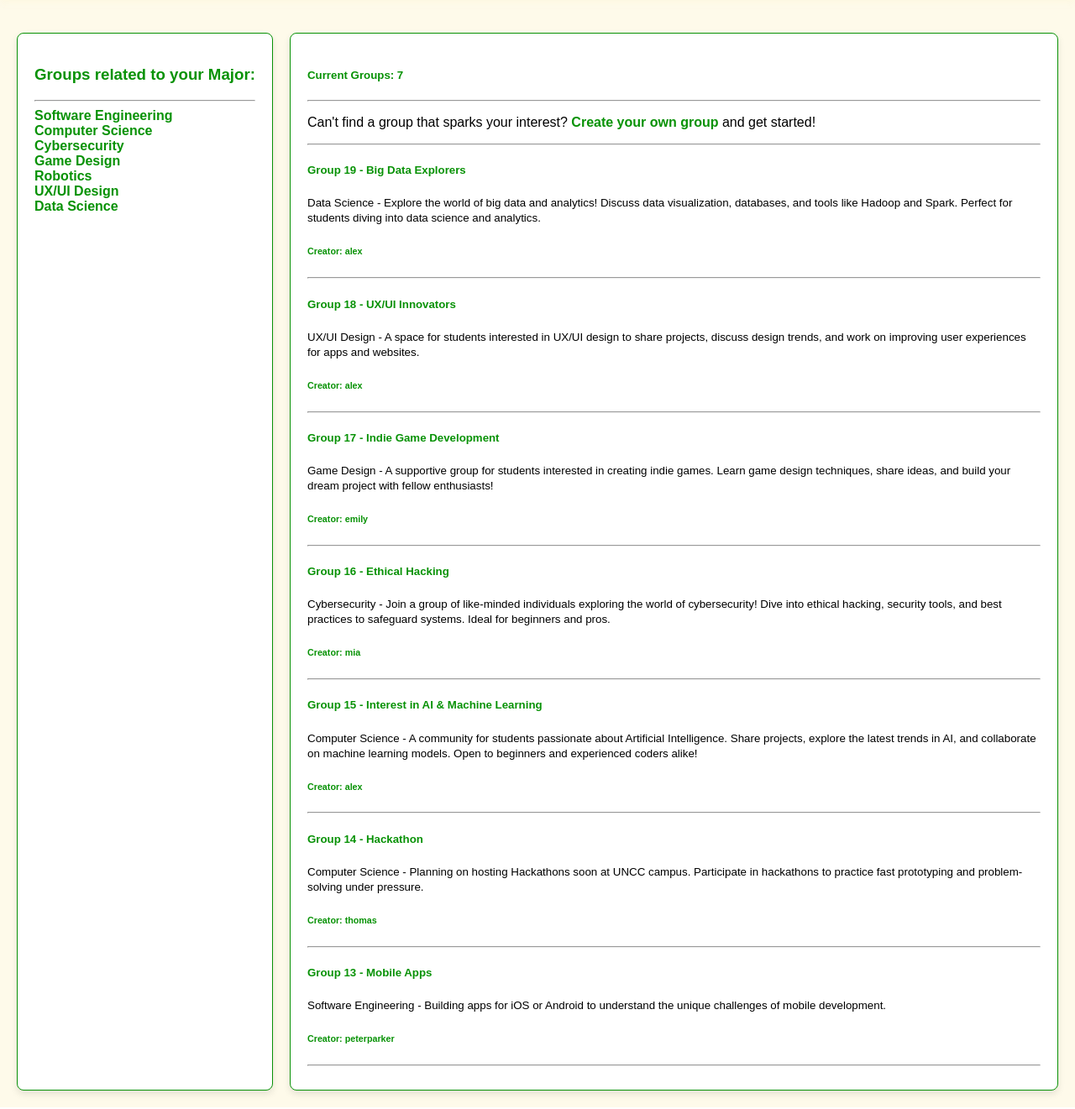
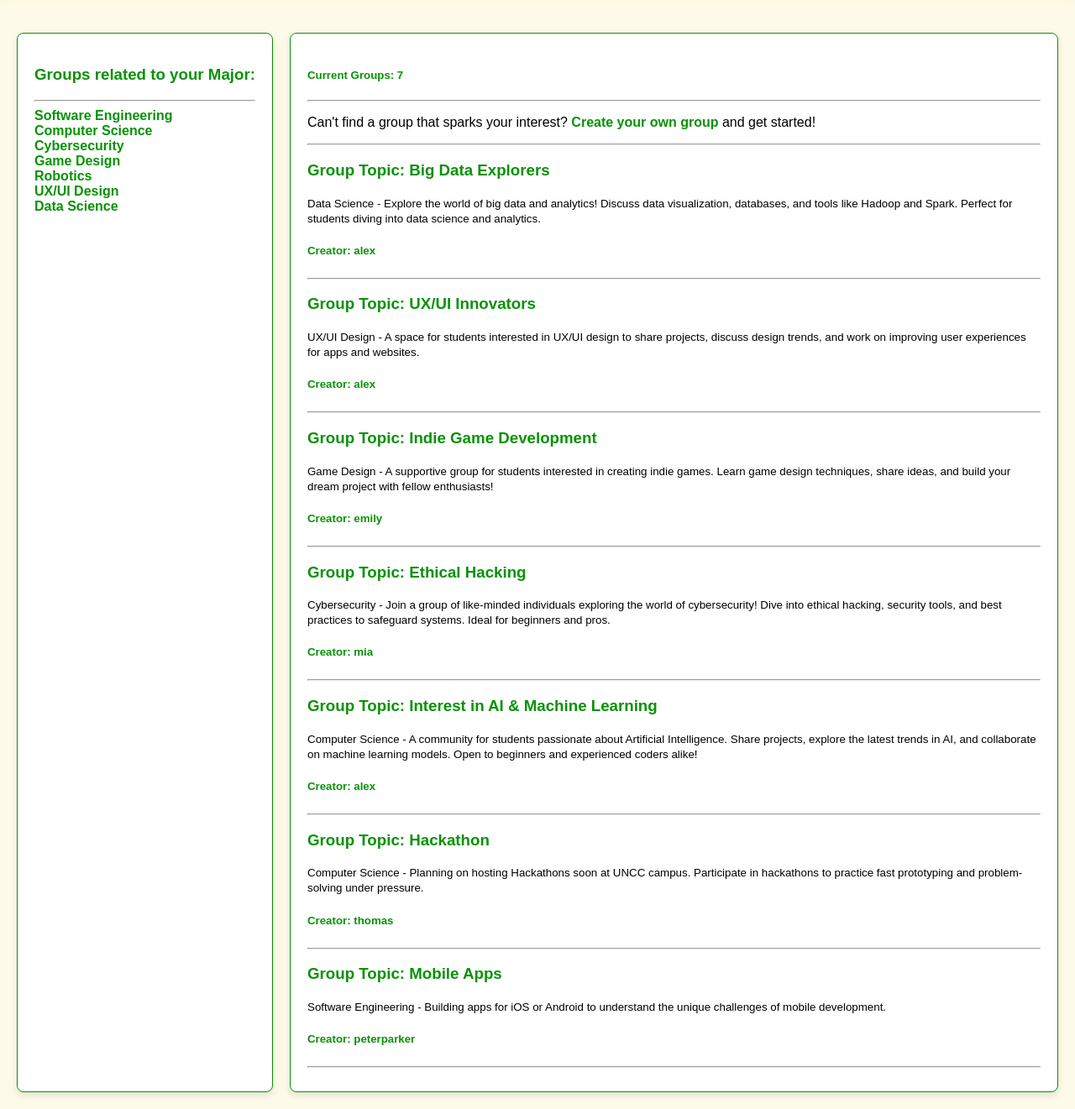
Before and after one commit to sathvikamuktha/FirstPath, a Django app: page / in a window 1280 px wide. Shown: the part 104-1425 px from the top of the page at 84% size. Run offline with Django 5.2, Linux system fonts and the light colour scheme; data comes from the database, SQL or seed files in the repository; both versions use the stored data as it was after the commit.

Commit message:
sql update

```diff
--- a/base/templates/base/feed.html
+++ b/base/templates/base/feed.html
@@ -3,19 +3,20 @@
 <div class="groups-container">
     {% for room in rooms %}
     <div class="group-card">
-        <h5 class="group-grid">
-            Group {{ room.id }} - <a href="{% url 'room' room.id %}">{{ room.name }}</a>
-        </h5>
+        <h3>Group Topic: <a href="{% url 'room' room.id %}">{{ room.name }}</a></h3>
+
         <small class="group-topic">{{ room.topic.name }} - {{room.description}}</small>
-        <h6 class="group-creator">
-            <a href="{% url 'user-profile' room.host.id %}">Creator: {{ room.host.username }}</a>
-        </h6>
+
+        <h5><a href="{% url 'user-profile' room.host.id %}">Creator: {{ room.host.username }}</a></h5>
+
+        <h6>
         {% if request.user == room.host %}
-        <div class="group-actions">
+        <div>
             <a href="{% url 'update-room' room.id %}" class="edit-btn">Edit</a>
             <a href="{% url 'delete-room' room.id %}" class="delete-btn">Delete</a>
         </div>
         {% endif %}
+        </h6>
         <hr>
     </div>
     {% endfor %}
```
Also changed, not shown: db.sqlite3.
